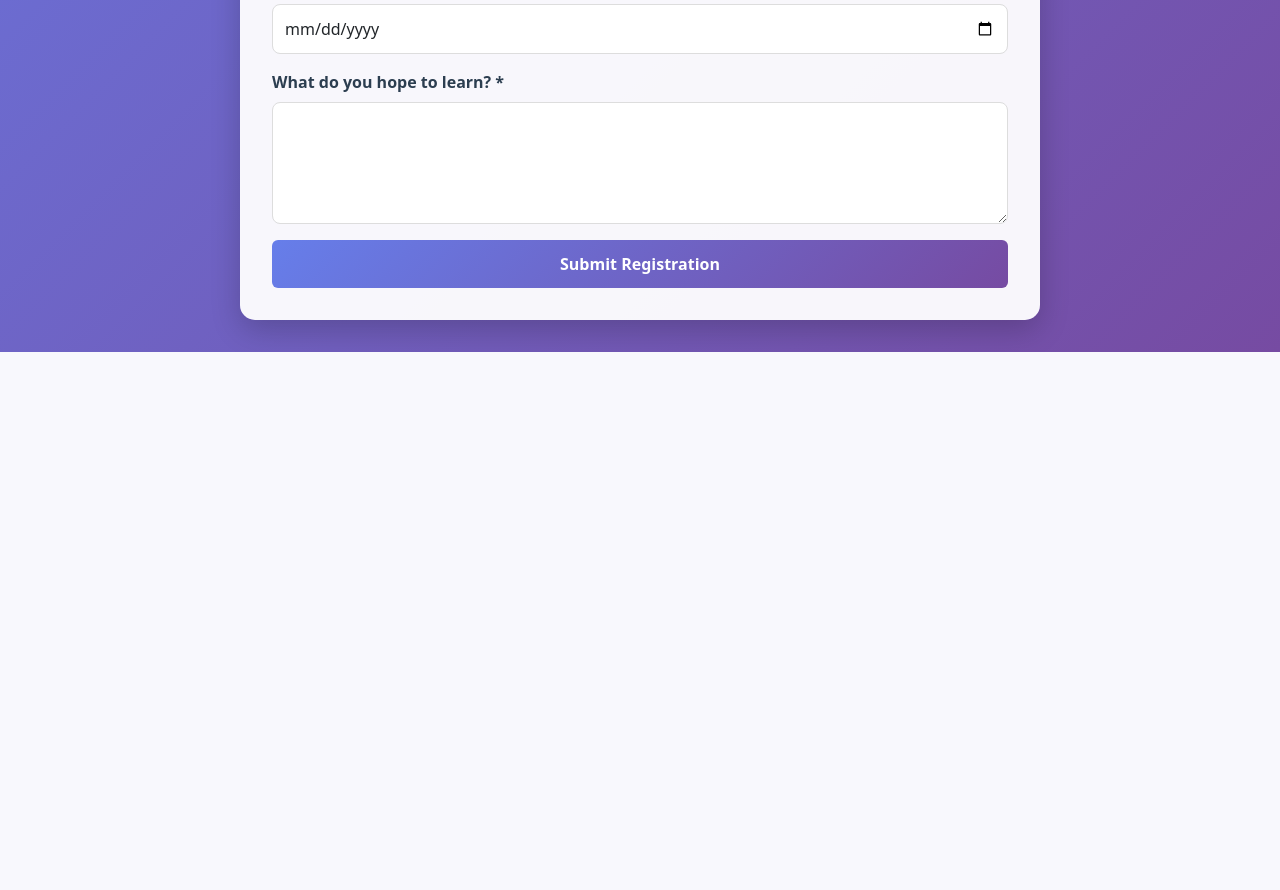
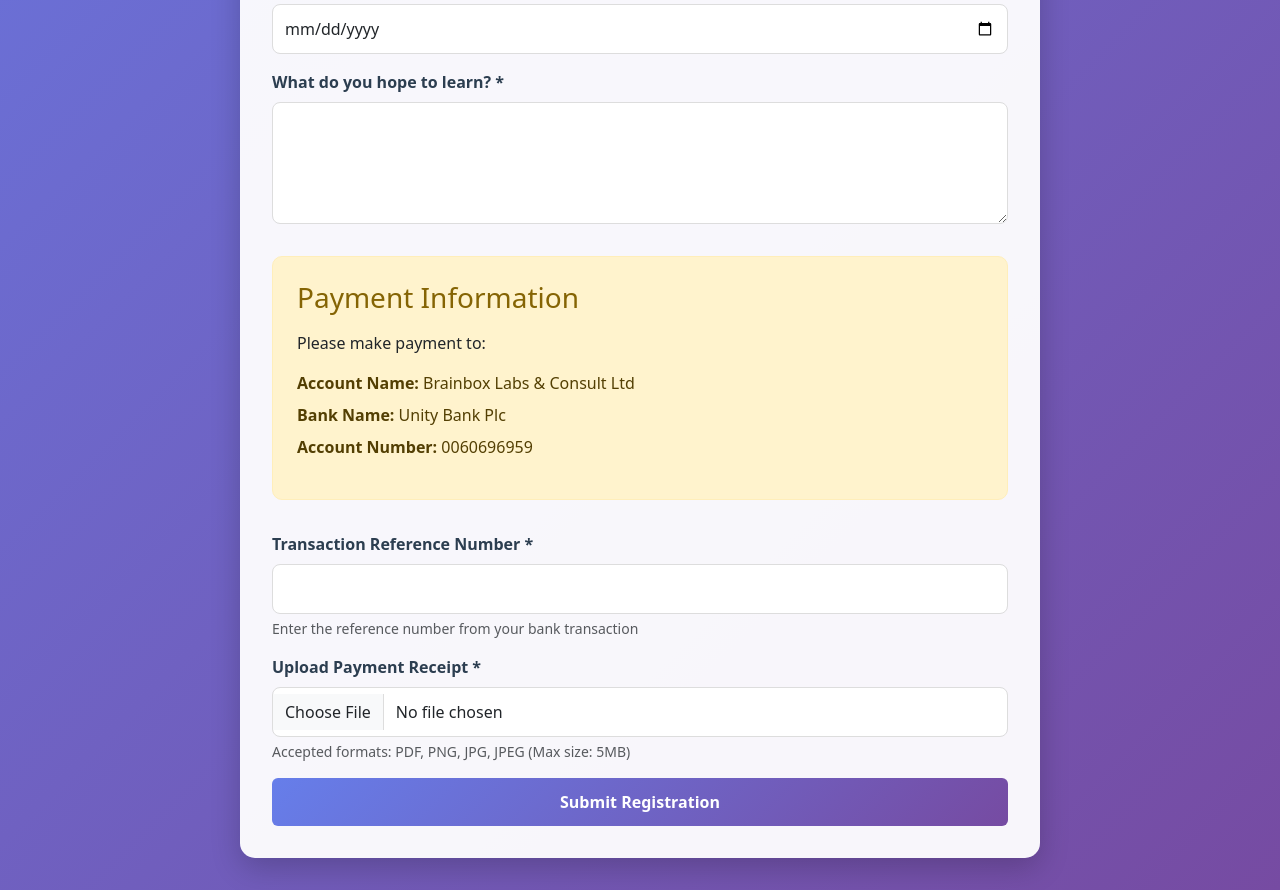
Before and after one commit to kincaidson1/training-registration-app, a Flask app: page /register/1 in a window 1280 px wide. Shown: the part 912-1802 px from the top of the page. Before the commit the page ends 1264 px from the top, so only its background shows below. Run offline with Flask 3, Linux system fonts and the light colour scheme; data comes from the database, SQL or seed files in the repository; some libraries are stand-ins or nearby versions.

Commit message:
Added payment fields and email confirmation

```diff
--- a/app.py
+++ b/app.py
@@ -170,7 +170,15 @@ def program_registration(program_id):
     try:
         program = Program.query.get_or_404(program_id)
         if request.method == 'POST':
-            # Handle form submission
+            # Handle file upload
+            payment_receipt = request.files['payment_receipt']
+            if payment_receipt:
+                filename = secure_filename(f"{datetime.now().strftime('%Y%m%d%H%M%S')}_{payment_receipt.filename}")
+                payment_receipt.save(os.path.join(app.config['UPLOAD_FOLDER'], filename))
+            else:
+                filename = None
+
+            # Create registration
             registration = Registration(
                 program_id=program_id,
                 name=request.form['name'],
@@ -179,12 +187,31 @@ def program_registration(program_id):
                 organization=request.form['organization'],
                 designation=request.form['designation'],
                 expectations=request.form['expectations'],
-                event_date=datetime.strptime(request.form['event_date'], '%Y-%m-%d')
+                event_date=datetime.strptime(request.form['event_date'], '%Y-%m-%d'),
+                payment_reference=request.form['payment_reference'],
+                payment_receipt=filename
             )
             db.session.add(registration)
             db.session.commit()
-            flash('Registration successful!', 'success')
+
+            # Send confirmation email
+            try:
+                msg = Message(
+                    'Registration Confirmation',
+                    recipients=[registration.email]
+                )
+                msg.html = render_template(
+                    'email/confirmation.html',
+                    name=registration.name,
+                    program=program
+                )
+                mail.send(msg)
+            except Exception as e:
+                print(f"Error sending email: {str(e)}")
+
+            flash('Registration successful! Check your email for confirmation.', 'success')
             return redirect(url_for('welcome'))
+
         return render_template('registration_form.html', program=program)
     except Exception as e:
         print(f"Error in program_registration route: {str(e)}")
--- a/templates/registration_form.html
+++ b/templates/registration_form.html
@@ -52,6 +52,25 @@
             font-size: 1.5rem;
             font-weight: bold;
             color: #764ba2;
+        }
+        .payment-info {
+            background: #fff3cd;
+            padding: 1.5rem;
+            border-radius: 10px;
+            margin: 2rem 0;
+            border: 1px solid #ffeeba;
+        }
+        .payment-info h3 {
+            color: #856404;
+            margin-bottom: 1rem;
+        }
+        .payment-info ul {
+            list-style: none;
+            padding-left: 0;
+        }
+        .payment-info li {
+            margin-bottom: 0.5rem;
+            color: #533f03;
         }
     </style>
 </head>
@@ -111,6 +130,28 @@
                 <textarea class="form-control" id="expectations" name="expectations" rows="4" required></textarea>
             </div>
 
+            <div class="payment-info">
+                <h3>Payment Information</h3>
+                <p>Please make payment to:</p>
+                <ul>
+                    <li><strong>Account Name:</strong> Brainbox Labs & Consult Ltd</li>
+                    <li><strong>Bank Name:</strong> Unity Bank Plc</li>
+                    <li><strong>Account Number:</strong> 0060696959</li>
+                </ul>
+            </div>
+
+            <div class="mb-3">
+                <label for="payment_reference" class="form-label">Transaction Reference Number *</label>
+                <input type="text" class="form-control" id="payment_reference" name="payment_reference" required>
+                <div class="form-text">Enter the reference number from your bank transaction</div>
+            </div>
+
+            <div class="mb-3">
+                <label for="payment_receipt" class="form-label">Upload Payment Receipt *</label>
+                <input type="file" class="form-control" id="payment_receipt" name="payment_receipt" accept=".pdf,.png,.jpg,.jpeg" required>
+                <div class="form-text">Accepted formats: PDF, PNG, JPG, JPEG (Max size: 5MB)</div>
+            </div>
+
             <button type="submit" class="btn btn-primary btn-submit">Submit Registration</button>
         </form>
     </div>
```
Also changed, not shown: templates/email/confirmation.html (added, +63 -0 lines).
